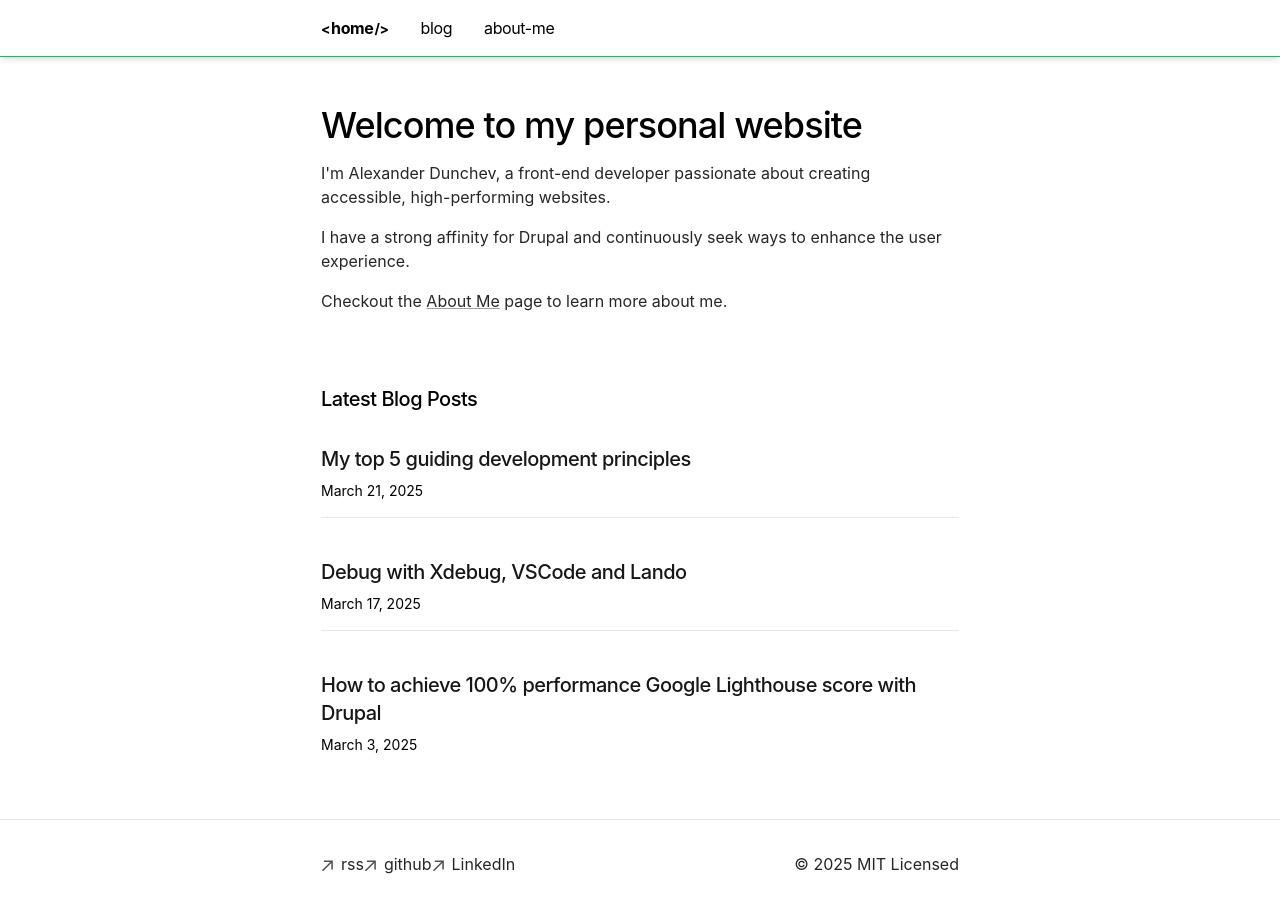
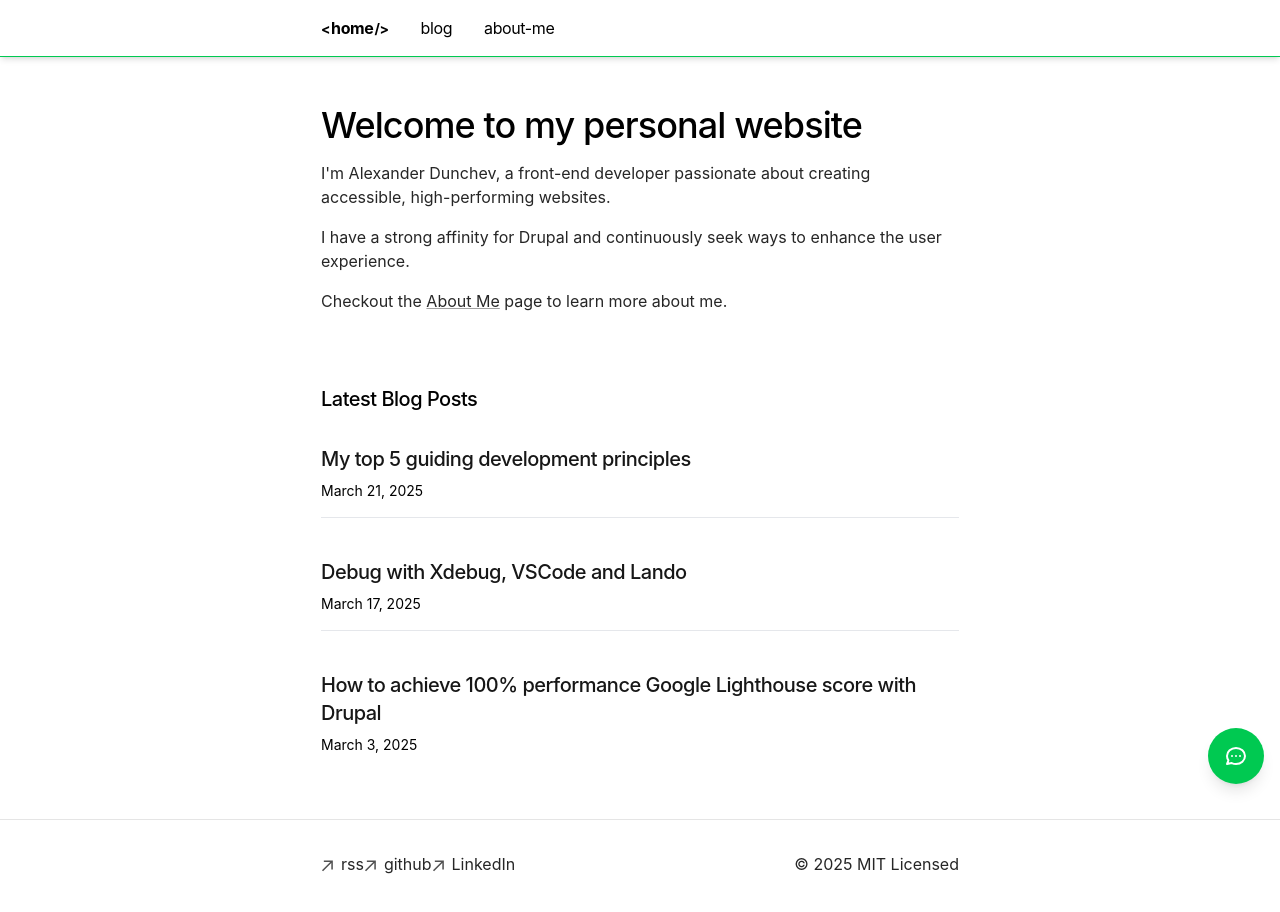
Before and after one commit to aldunchev/aldunchev-portfolio, a Next.js app: page / in a window 1280 px wide. Built offline with nearby package versions, Linux system fonts and the light colour scheme.

Commit message:
Add chatbot Gradio.

```diff
--- /dev/null
+++ b/app/components/chatbot.tsx
@@ -0,0 +1,93 @@
+"use client";
+
+import { useState } from "react";
+
+// Declare the custom element for TypeScript
+declare global {
+  namespace JSX {
+    interface IntrinsicElements {
+      'gradio-app': {
+        src: string;
+      };
+    }
+  }
+}
+
+export default function Chatbot() {
+  const [isOpen, setIsOpen] = useState(false);
+
+  return (
+    <>
+      {/* Chatbot Toggle Button */}
+      <button
+        onClick={() => setIsOpen(!isOpen)}
+        className="fixed bottom-4 right-4 z-50 bg-green-500 hover:bg-green-700 text-white p-4 rounded-full shadow-lg transition-all duration-300 ease-in-out cursor-pointer"
+        aria-label="Toggle chatbot"
+      >
+        {isOpen ? (
+          <svg
+            className="w-6 h-6"
+            fill="none"
+            stroke="currentColor"
+            viewBox="0 0 24 24"
+          >
+            <path
+              strokeLinecap="round"
+              strokeLinejoin="round"
+              strokeWidth={2}
+              d="M6 18L18 6M6 6l12 12"
+            />
+          </svg>
+        ) : (
+          <svg
+            className="w-6 h-6"
+            fill="none"
+            stroke="currentColor"
+            viewBox="0 0 24 24"
+          >
+            <path
+              strokeLinecap="round"
+              strokeLinejoin="round"
+              strokeWidth={2}
+              d="M8 12h.01M12 12h.01M16 12h.01M21 12c0 4.418-4.03 8-9 8a9.863 9.863 0 01-4.255-.949L3 20l1.395-3.72C3.512 15.042 3 13.574 3 12c0-4.418 4.03-8 9-8s9 3.582 9 8z"
+            />
+          </svg>
+        )}
+      </button>
+
+      {/* Chatbot Modal */}
+      {isOpen && (
+        <div className="chatbot-modal fixed bottom-20 right-4 z-50 w-96 bg-white border border-gray-300 rounded-lg shadow-xl overflow-hidden">
+          <div className="flex justify-between items-center p-4 bg-green-500 text-white">
+            <h3 className="font-semibold">AI Assistant</h3>
+            <button
+              onClick={() => setIsOpen(false)}
+              className="text-white hover:text-gray-200"
+              aria-label="Close chatbot"
+            >
+              <svg
+                className="w-5 h-5"
+                fill="none"
+                stroke="currentColor"
+                viewBox="0 0 24 24"
+              >
+                <path
+                  strokeLinecap="round"
+                  strokeLinejoin="round"
+                  strokeWidth={2}
+                  d="M6 18L18 6M6 6l12 12"
+                />
+              </svg>
+            </button>
+          </div>
+          <div
+            className="h-full"
+            dangerouslySetInnerHTML={{
+              __html: '<gradio-app src="https://aldunchev-chatbot.hf.space"></gradio-app>'
+            }}
+          />
+        </div>
+      )}
+    </>
+  );
+}
--- a/app/layout.tsx
+++ b/app/layout.tsx
@@ -6,6 +6,7 @@ import { Navbar } from "./components/nav";
 import { Analytics } from "@vercel/analytics/react";
 import { SpeedInsights } from "@vercel/speed-insights/next";
 import Footer from "./components/footer";
+import Chatbot from "./components/chatbot";
 import { baseUrl } from "./sitemap";
 
 export const metadata: Metadata = {
@@ -52,10 +53,17 @@ export default function RootLayout({
         GeistMono.variable,
       )}
     >
+      <head>
+        <script
+          type="module"
+          src="https://gradio.s3-us-west-2.amazonaws.com/5.0.1/gradio.js"
+        ></script>
+      </head>
       <body className="antialiased">
         <Navbar />
         <main className="flex-auto mt-6 flex flex-col">{children}</main>
         <Footer />
+        <Chatbot />
         <Analytics />
         <SpeedInsights />
       </body>
```
